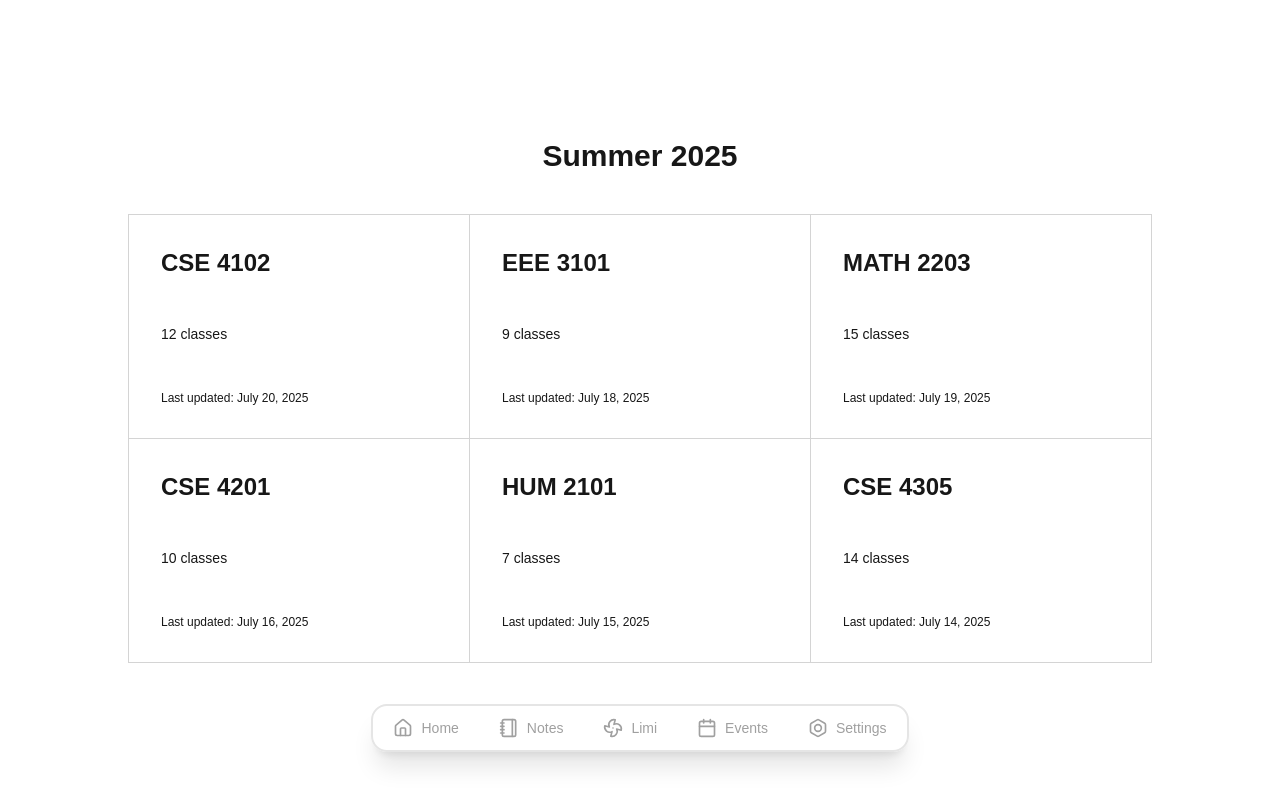
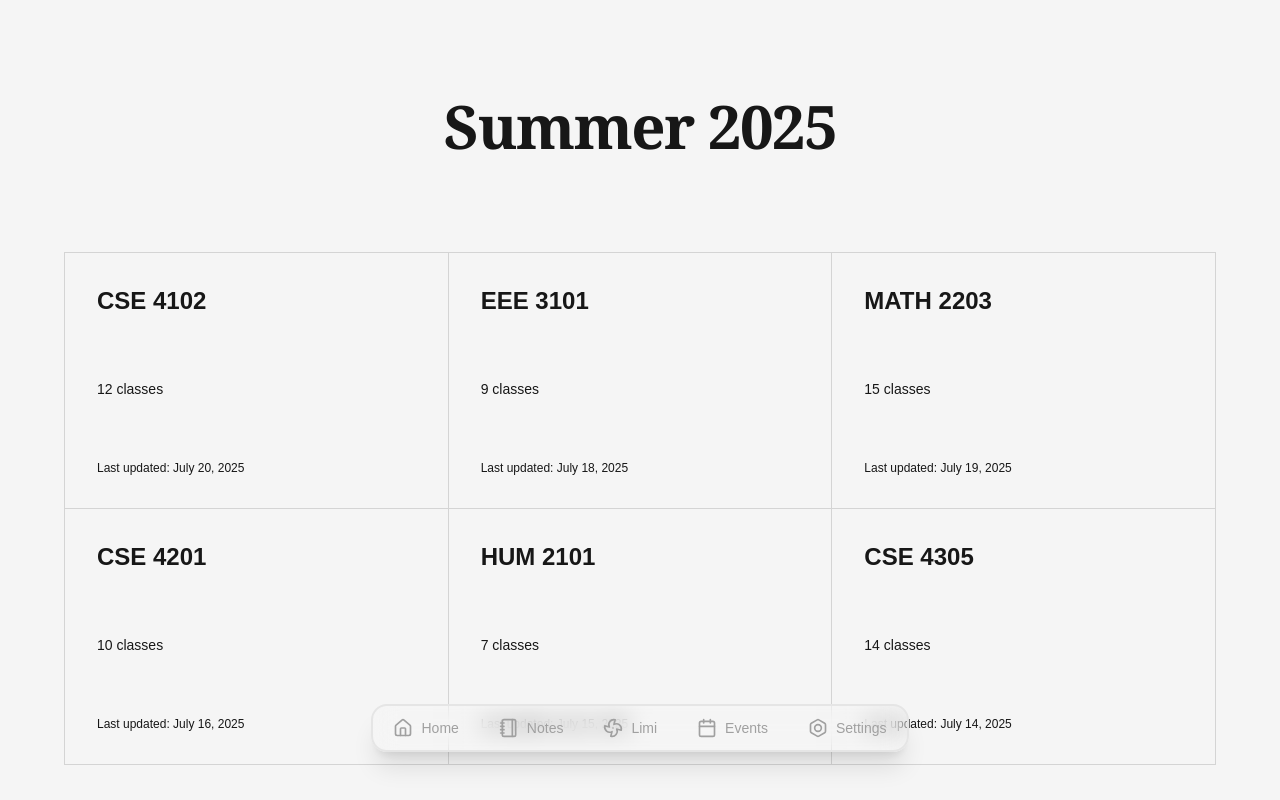
Before and after one commit to notenderdreams/deadcatsociety, a Next.js app: page /notes/Class-2-Notes.pdf in a window 1280 px wide. Built offline with nearby package versions, Linux system fonts and the light colour scheme.

Commit message:
Add: Course Page Nav

```diff
--- a/app/notes/[semester]/page.tsx
+++ b/app/notes/[semester]/page.tsx
@@ -1,6 +1,9 @@
 "use client";
 
 import React from "react";
+import { cn } from "@/lib/utils";
+import { GridPattern } from "@/components/magicui/grid-pattern";
+import { useParams, useRouter } from "next/navigation"; // Add useParams
 
 const courses = [
   {
@@ -36,29 +39,73 @@ const courses = [
 ];
 
 export default function SemesterGrid() {
+  const router = useRouter();
+  const params = useParams(); // Get URL params
+  const semester = params.semester as string; // Extract semester from params
+
+  // Function to handle navigation
+  const handleCourseClick = (courseCode: string) => {
+    if (!semester) {
+      console.error("Semester parameter is missing");
+      return;
+    }
+
+    // Convert course code to URL-friendly format
+    const formattedCourseCode = courseCode.replace(/\s+/g, '-');
+    router.push(`/notes/${semester}/${formattedCourseCode}`);
+  };
+
   return (
-    <div className="min-h-screen flex flex-col justify-center items-center bg-white px-4">
-      {/* Header */}
-      <h1 className="text-3xl font-bold mb-10 text-center">Summer 2025</h1>
-
-      {/* Grid */}
-      <div className="grid grid-cols-3 border-t border-l border-neutral-300 max-w-5xl w-full">
+    <div className="min-h-screen">
+      <div className="w-full flex justify-center p-24">
+        <h1 className="max-w-2xl text-center text-6xl font-semibold font-serif tracking-tight">
+          Summer 2025
+        </h1>
+      </div>
+      <div className="flex flex-col justify-center items-center px-4">
+        <div className="grid grid-cols-3 border-t border-l border-neutral-300 max-w-6xl w-full">
           {courses.map((course, idx) => (
             <div
               key={idx}
-            className="relative border-b border-r border-neutral-300 p-8 h-56 flex flex-col justify-between transition-all duration-300 hover:bg-black hover:text-white cursor-pointer group"
+              className="relative border-b border-r border-neutral-300 p-8 h-64 flex flex-col justify-between cursor-pointer group overflow-hidden transition-colors duration-300 hover:bg-neutral-900"
+              onClick={() => handleCourseClick(course.code)}
             >
-            <div className="text-2xl font-semibold">{course.code}</div>
-            <div className="text-sm">{course.classes} classes</div>
-            <div className="text-xs">Last updated: {course.lastUpdated}</div>
+              {/* GridPattern on hover */}
+              <div className="absolute inset-0 opacity-0 group-hover:opacity-100 transition-opacity duration-500 z-0">
+                <div className="relative flex size-full items-center justify-center overflow-hidden rounded-lg p-20">
+                  <GridPattern
+                    width={20}
+                    height={20}
+                    x={-1}
+                    y={-1}
+                    strokeDasharray="4,2"
+                    className={cn(
+                      "[mask-image:linear-gradient(to_bottom_left,white,transparent,transparent)]",
+                      "stroke-white/20"
+                    )}
+                  />
+                </div>
+              </div>
 
-            {/* Arrow on hover */}
-            <span className="absolute bottom-4 right-4 text-xl opacity-0 group-hover:opacity-100 transition-opacity duration-300">
+              {/* Text Content */}
+              <div className="relative z-10 text-2xl font-semibold group-hover:text-white transition-colors duration-300">
+                {course.code}
+              </div>
+              <div className="relative z-10 text-sm group-hover:text-neutral-300 transition-colors duration-300">
+                {course.classes} classes
+              </div>
+              <div className="relative z-10 text-xs group-hover:text-neutral-400 transition-colors duration-300">
+                Last updated: {course.lastUpdated}
+              </div>
+
+              {/* Arrow */}
+              <span className="absolute bottom-4 right-4 text-xl opacity-0 group-hover:opacity-100 transition-opacity duration-300 z-10 text-white">
                 →
               </span>
             </div>
           ))}
         </div>
       </div>
+    </div>
   );
 }
--- /dev/null
+++ b/components/magicui/grid-pattern.tsx
@@ -0,0 +1,70 @@
+import { useId } from "react";
+
+import { cn } from "@/lib/utils";
+
+interface GridPatternProps extends React.SVGProps<SVGSVGElement> {
+  width?: number;
+  height?: number;
+  x?: number;
+  y?: number;
+  squares?: Array<[x: number, y: number]>;
+  strokeDasharray?: string;
+  className?: string;
+  [key: string]: unknown;
+}
+
+export function GridPattern({
+  width = 40,
+  height = 40,
+  x = -1,
+  y = -1,
+  strokeDasharray = "0",
+  squares,
+  className,
+  ...props
+}: GridPatternProps) {
+  const id = useId();
+
+  return (
+    <svg
+      aria-hidden="true"
+      className={cn(
+        "pointer-events-none absolute inset-0 h-full w-full fill-gray-400/30 stroke-gray-400/30",
+        className,
+      )}
+      {...props}
+    >
+      <defs>
+        <pattern
+          id={id}
+          width={width}
+          height={height}
+          patternUnits="userSpaceOnUse"
+          x={x}
+          y={y}
+        >
+          <path
+            d={`M.5 ${height}V.5H${width}`}
+            fill="none"
+            strokeDasharray={strokeDasharray}
+          />
+        </pattern>
+      </defs>
+      <rect width="100%" height="100%" strokeWidth={0} fill={`url(#${id})`} />
+      {squares && (
+        <svg x={x} y={y} className="overflow-visible">
+          {squares.map(([x, y]) => (
+            <rect
+              strokeWidth="0"
+              key={`${x}-${y}`}
+              width={width - 1}
+              height={height - 1}
+              x={x * width + 1}
+              y={y * height + 1}
+            />
+          ))}
+        </svg>
+      )}
+    </svg>
+  );
+}
```
Also changed, not shown: components.json (added). Lines whose indentation alone changed are shown as unchanged.
